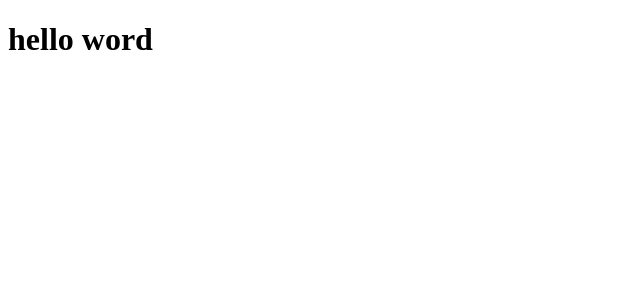
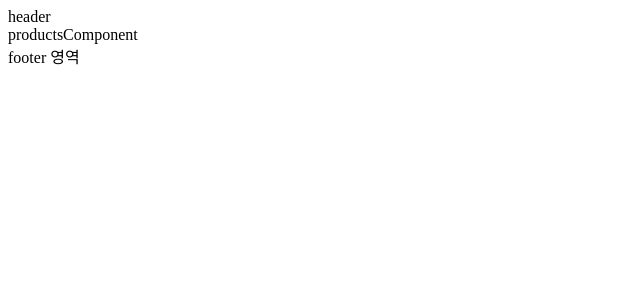
Before and after one commit to rara-record/react-express, a React (Vite) app: page /products in a window 1280 px wide. Shown: the top 300 px of the page, without its empty margins (0-640 px from the left). Built offline with nearby package versions, Linux system fonts and the light colour scheme.

Commit message:
feat: router 추가

```diff
--- a/package.json
+++ b/package.json
@@ -54,7 +54,7 @@
     "eslint-plugin-react-hooks": "^4.6.0",
     "react": "^18.2.0",
     "react-dom": "^18.2.0",
-    "react-router-dom": "^6.9.0",
+    "react-router-dom": "^6.10.0",
     "styled-components": "^5.3.9",
     "styled-reset": "^4.4.5",
     "usehooks-ts": "^2.9.1"
--- a/src/App.tsx
+++ b/src/App.tsx
@@ -1,5 +1,10 @@
+import { createBrowserRouter, RouterProvider } from 'react-router-dom';
+import routes from './routes';
+
+const router = createBrowserRouter(routes);
+
 export default function App() {
   return (
-    <h1>hello word</h1>
+    <RouterProvider router={router} />
   );
 }
--- /dev/null
+++ b/src/components/Layout/Footer/index.tsx
@@ -0,0 +1,9 @@
+import React from 'react';
+
+function Footer() {
+  return (
+    <div>footer 영역</div>
+  );
+}
+
+export default Footer;
--- /dev/null
+++ b/src/components/Layout/Header/index.tsx
@@ -0,0 +1,11 @@
+import React from 'react';
+
+function Header() {
+  return (
+    <div>
+      header
+    </div>
+  );
+}
+
+export default Header;
--- /dev/null
+++ b/src/components/Layout/index.tsx
@@ -0,0 +1,18 @@
+import styled from 'styled-components';
+import { Outlet } from 'react-router-dom';
+import Header from './Header';
+import Footer from './Footer';
+
+const StyledLayoutContainer = styled.div``;
+
+function Layout() {
+  return (
+    <StyledLayoutContainer>
+      <Header />
+      <Outlet />
+      <Footer />
+    </StyledLayoutContainer>
+  );
+}
+
+export default Layout;
--- /dev/null
+++ b/src/page/pageProducts/index.tsx
@@ -0,0 +1,9 @@
+function PageProducts() {
+  return (
+    <div>
+      productsComponent
+    </div>
+  );
+}
+
+export default PageProducts;
--- /dev/null
+++ b/src/routes.tsx
@@ -0,0 +1,15 @@
+import Layout from './components/Layout';
+import PageProducts from './page/pageProducts';
+import PageMain from './page/pageMain';
+
+const routes = [
+  {
+    element: <Layout />,
+    children: [
+      { path: '/', element: <PageMain /> },
+      { path: '/products', element: <PageProducts /> },
+    ],
+  },
+];
+
+export default routes;
```
Also changed, not shown: 1 other file (tests, documents, lock files or other folders).
